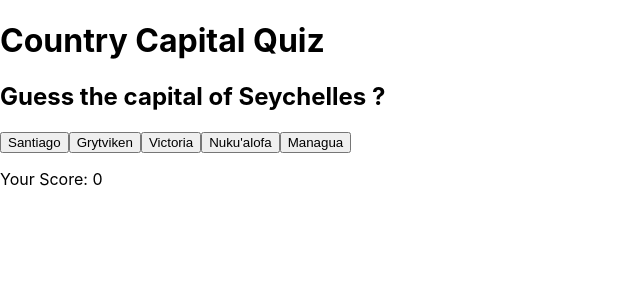
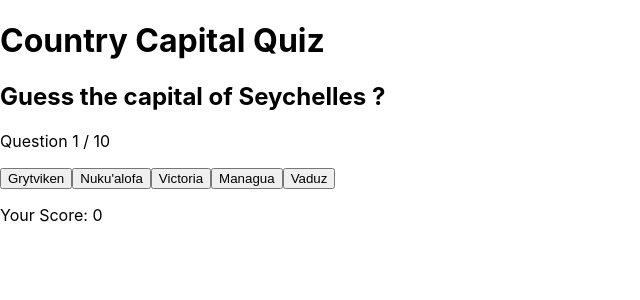
Before and after one commit to craig-dsilva/country-capital-quiz, a React (Create React App) app: page / in a window 1280 px wide. Shown: the top 300 px of the page, without its empty margins (0-640 px from the left). Built offline with nearby package versions, Linux system fonts and the light colour scheme; the HTML template or start-up script is replaced by a standard one.

Commit message:
question tracker

```diff
--- a/src/App.tsx
+++ b/src/App.tsx
@@ -16,18 +16,19 @@ const App = () => {
 
   useEffect(() => {
     const arr = [];
-    for (let i = 0; i < 9; i++) {
+    for (let i = 0; i < 10; i++) {
       arr.push(Math.round(Math.random() * Countries.length - 1));
     }
     setCountryIds([...countryIds, ...arr]);
   }, []);
+
   const newCountry = () => {
-    console.log(countryIds[0]);
     setCurrentCountry(Countries[countryIds[0]]);
     const copyOfCountryIds = [...countryIds];
     copyOfCountryIds.shift();
     setCountryIds(copyOfCountryIds);
   };
+
   useEffect(() => {
     const arr = [];
     for (let i = 0; i < 4; i++) {
--- a/src/containers/Quiz.tsx
+++ b/src/containers/Quiz.tsx
@@ -25,6 +25,7 @@ const Quiz: React.FC<QuizInterface> = ({
 }) => {
   const [correctText, setCorrectText] = useState(false);
   const [incorrectText, setIncorrectText] = useState(false);
+  const [questionNumber, setQuestionNumber] = useState(1);
 
   const checkAnswer = (capital: string) => {
     if (capital === currentCountry.capital) {
@@ -36,6 +37,7 @@ const Quiz: React.FC<QuizInterface> = ({
     setTimeout(() => {
       setCorrectText(false);
       setIncorrectText(false);
+      setQuestionNumber((count) => count + 1);
       handleCountry();
       handleOptions([]);
     }, 2000);
@@ -44,6 +46,7 @@ const Quiz: React.FC<QuizInterface> = ({
   return (
     <div className="quiz">
       <h2>Guess the capital of {currentCountry.name} ?</h2>
+      <p>Question {questionNumber} / 10</p>
       {options.map(
         (option: { name: string; capital: string }, index: number) => (
           <Guess
```
